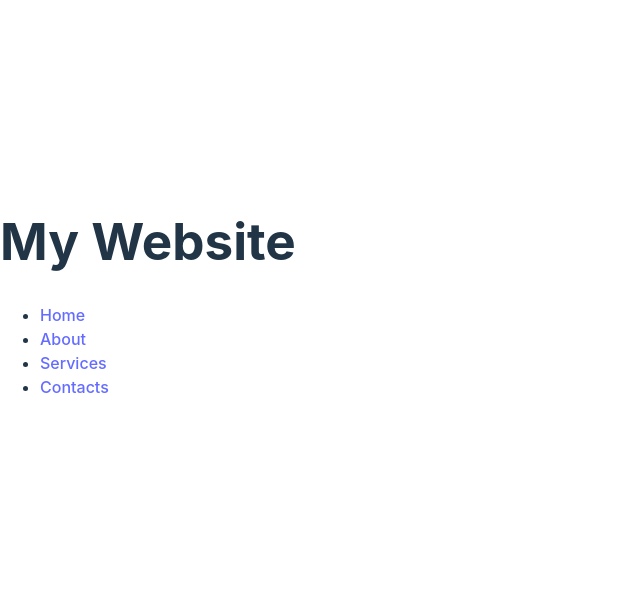
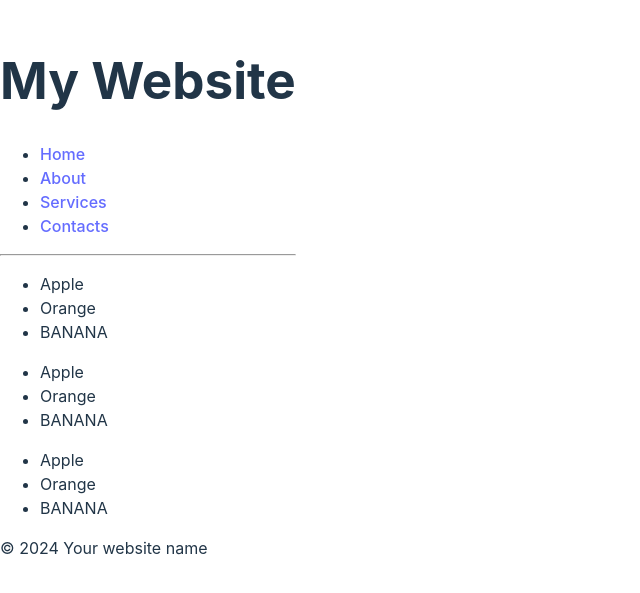
Before and after one commit to Nelman25/Learning-React, a React (Vite) app in the folder my-react-app/: page / in a window 1280 px wide. Shown: the part 103-696 px from the top of the page, without its empty margins (0-640 px from the left). Built offline with nearby package versions, Linux system fonts and the light colour scheme.

Commit message:
introduction

```diff
--- a/my-react-app/src/App.jsx
+++ b/my-react-app/src/App.jsx
@@ -1,10 +1,18 @@
 import Header from "./Header";
+import Footer from "./Footer";
+import Food from "./Food";
 
 function App() {
-  return(
-    <Header>
+  return (
+    <>
 
-    </Header>
+      <Header />
+      <Food/>
+      <Food/>
+      <Food/>
+      <Footer />
+
+    </>
   );
 }
 
--- /dev/null
+++ b/my-react-app/src/Food.jsx
@@ -0,0 +1,16 @@
+
+function Food() {
+
+    const food1 = "Orange";
+    const food2 = "Banana";
+
+    return (
+        <ul>
+            <li>Apple</li>
+            <li>{food1}</li>
+            <li>{food2.toUpperCase()}</li>
+        </ul>
+    );
+}
+
+export default Food
--- /dev/null
+++ b/my-react-app/src/Footer.jsx
@@ -0,0 +1,9 @@
+function Footer() {
+  return (
+    <footer>
+      <p>&copy; {new Date().getFullYear()} Your website name</p>
+    </footer>
+  );
+}
+
+export default Footer;
--- a/my-react-app/src/Header.jsx
+++ b/my-react-app/src/Header.jsx
@@ -11,6 +11,7 @@
                     <li><a href="#">Contacts</a></li>
                 </ul>
             </nav>
+            <hr />
         </header>
     );
 }
```
